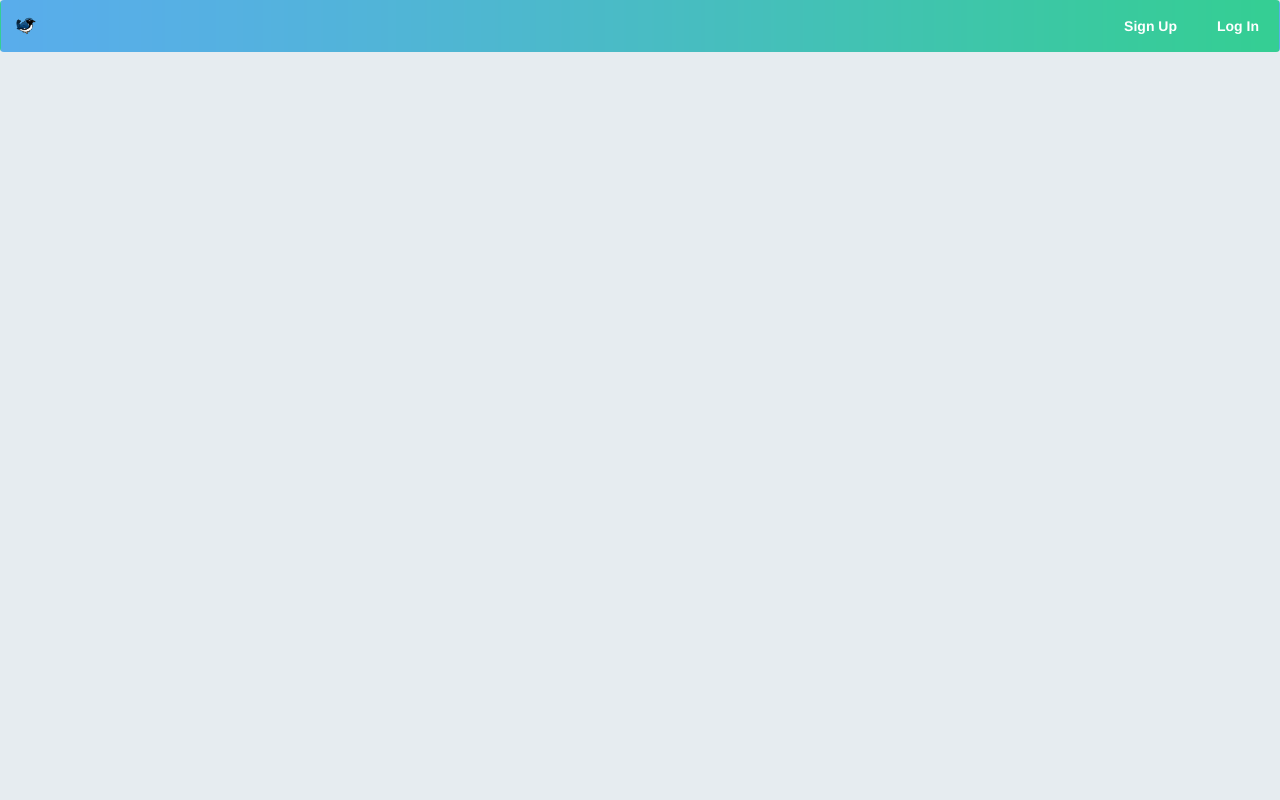
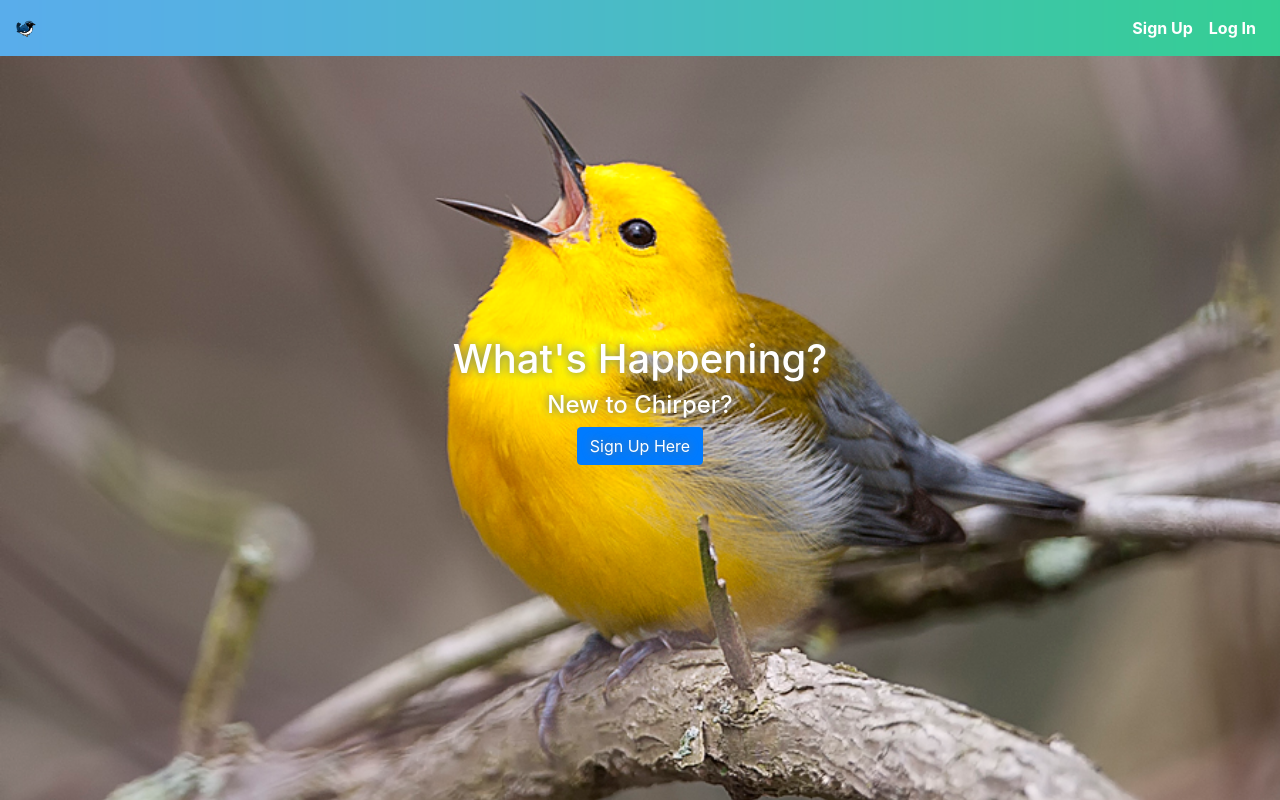
Before and after one commit to tharmaman/chirper, a React (Create React App) app in the folder chirper-client/: page /signin in a window 1280 px wide. Built offline with nearby package versions, Linux system fonts and the light colour scheme.

Commit message:
Finished styling homepage

```diff
--- a/chirper-client/public/index.html
+++ b/chirper-client/public/index.html
@@ -11,7 +11,7 @@
     <link rel="manifest" href="%PUBLIC_URL%/manifest.json">
     <link rel="shortcut icon" href="%PUBLIC_URL%/favicon.ico">
     <!-- Latest compiled and minified CSS -->
-    <link rel="stylesheet" href="https://maxcdn.bootstrapcdn.com/bootstrap/3.3.7/css/bootstrap.min.css" integrity="sha384-BVYiiSIFeK1dGmJRAkycuHAHRg32OmUcww7on3RYdg4Va+PmSTsz/K68vbdEjh4u" crossorigin="anonymous">
+    <link rel="stylesheet" href="https://stackpath.bootstrapcdn.com/bootstrap/4.1.3/css/bootstrap.min.css" integrity="sha384-MCw98/SFnGE8fJT3GXwEOngsV7Zt27NXFoaoApmYm81iuXoPkFOJwJ8ERdknLPMO" crossorigin="anonymous">
     <!--
       Notice the use of %PUBLIC_URL% in the tags above.
       It will be replaced with the URL of the `public` folder during the build.
--- /dev/null
+++ b/chirper-client/src/components/Homepage.js
@@ -0,0 +1,14 @@
+import React from "react";
+import { Link } from "react-router-dom";
+
+const Homepage = () => (
+    <div className="home-hero">
+        <h1>What's Happening?</h1>
+        <h4>New to Chirper?</h4>
+        <Link to="/signup" className="btn btn-primary">
+            Sign Up Here
+        </Link>
+    </div>
+);
+
+export default Homepage;
--- a/chirper-client/src/containers/App.js
+++ b/chirper-client/src/containers/App.js
@@ -3,6 +3,7 @@
 import { Provider } from "react-redux";
 import { configureStore } from "../store";
 import Navbar from "./Navbar";
+import Main from "./Main";
 
 const store = configureStore();
 
@@ -11,6 +12,7 @@
     <Router>
       <div className="onboarding">
         <Navbar />
+        <Main />
       </div>
     </Router>
   </Provider>
--- /dev/null
+++ b/chirper-client/src/containers/Main.js
@@ -0,0 +1,26 @@
+import React from "react";
+import { Switch, Route, withRouter, Redirect } from "react-router-dom";
+import { connect } from "react-redux";
+import Homepage from "../components/Homepage";
+
+const Main = props => {
+    return (
+        <div className="container">
+            <Switch>
+                <Route exact Path="/" render={props => <Homepage {...props} />} />
+            </Switch>
+        </div>
+    );
+}
+
+// accept state and return an object
+// keys placed here will be placed onto props
+function mapStateToProps(state) {
+    return {
+        currentUser: state.currentUser
+    };
+}
+
+// get props from router to component
+// use history object to redirect
+export default withRouter(connect(mapStateToProps, null)(Main));
--- a/chirper-client/src/index.css
+++ b/chirper-client/src/index.css
@@ -35,3 +35,23 @@
   background-image: url("./images/nav-bg.png");
   background-size: 100% 100%;
 }
+
+.home-hero {
+  width: 100vw;
+  height: 100vh;
+  position: absolute;
+  top: 0;
+  left: 0;
+  display: flex;
+  flex-direction: column;
+  align-items: center;
+  justify-content: center;
+  z-index: -1;
+  background-image: url("./images/signed-out-home.jpg");
+  text-align: center;
+  padding: 1rem;
+  background-position: center center;
+  background-size: cover;
+  color: #fff;
+  text-shadow: 0 0 8px #66757f;
+}
```
